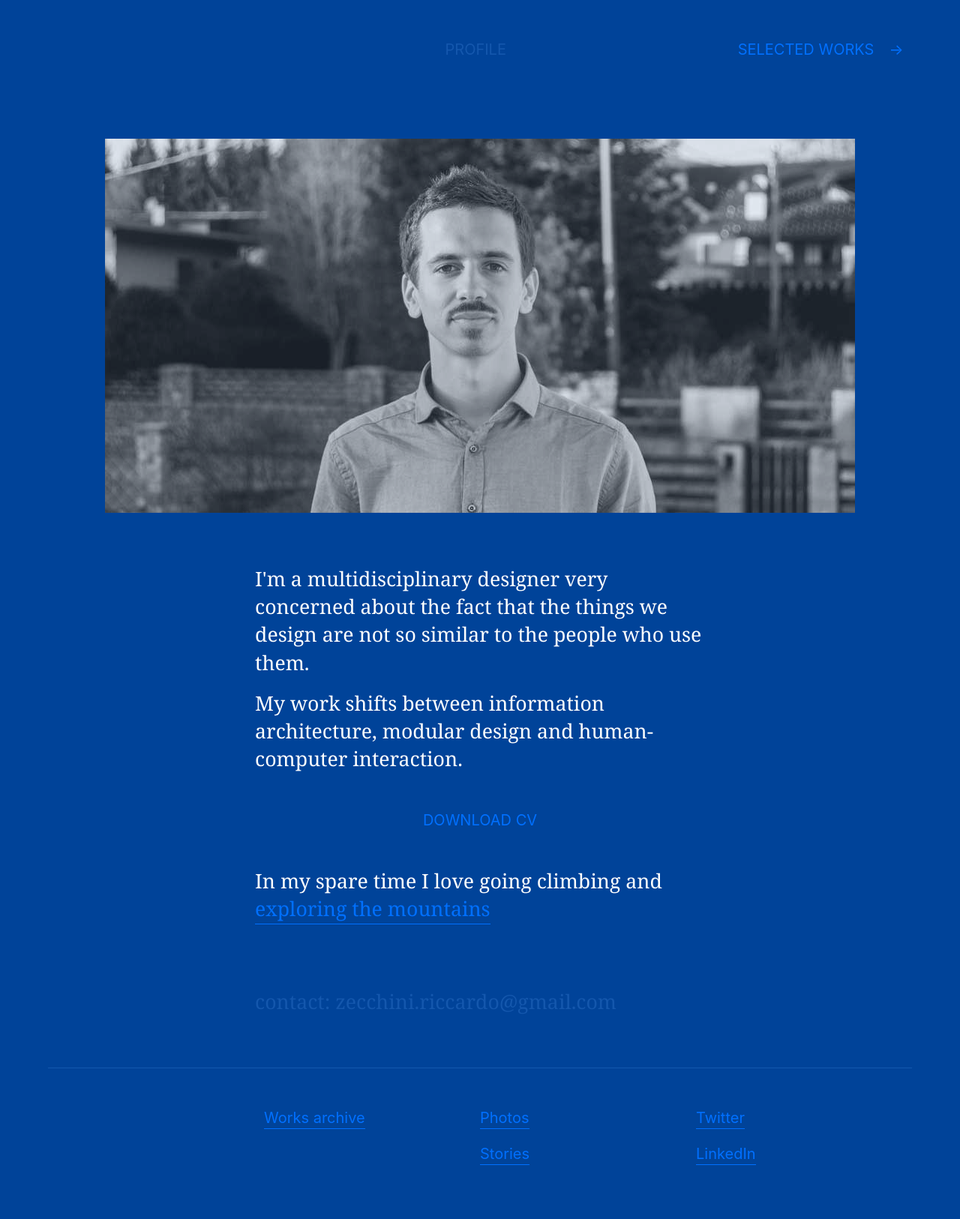
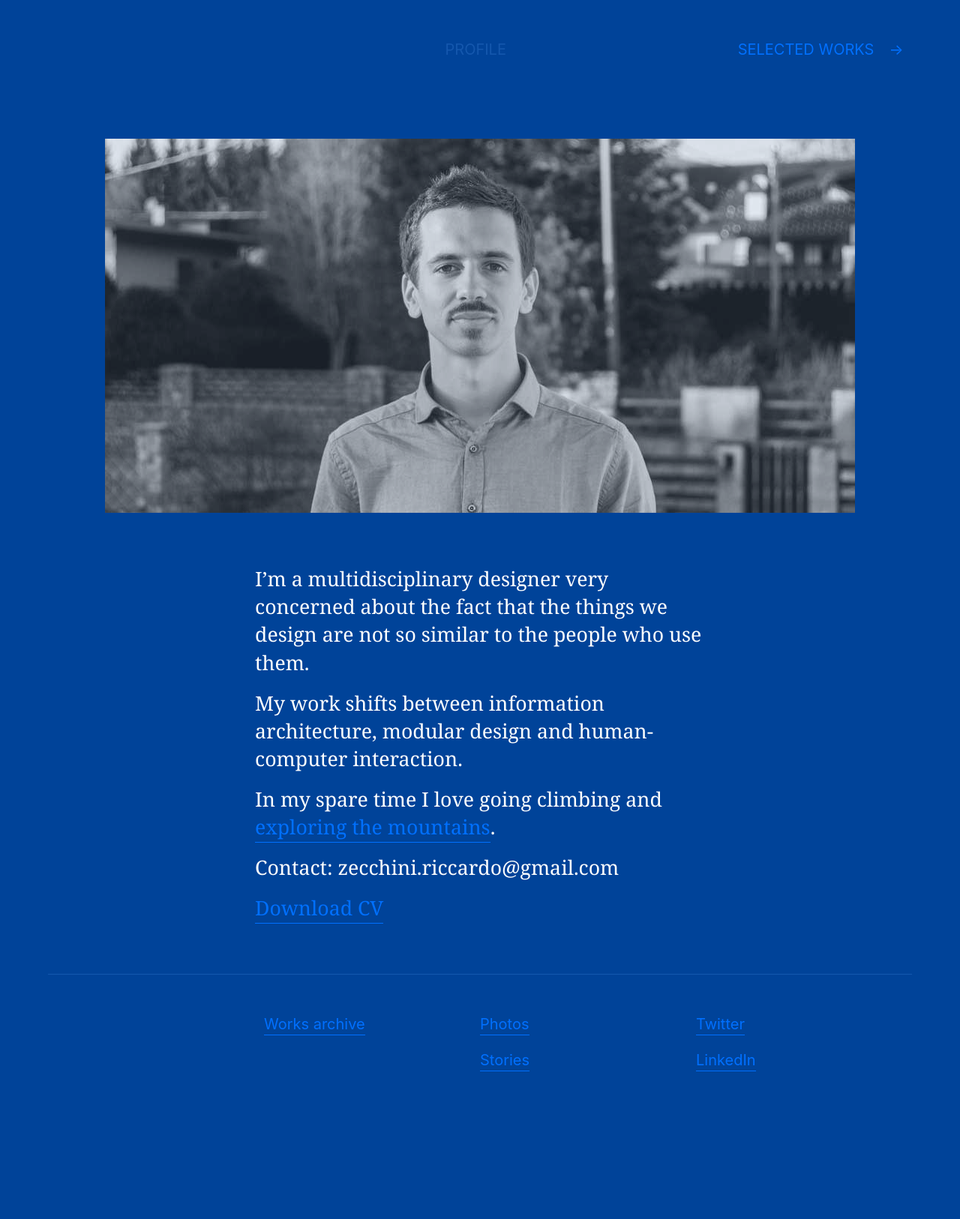
Before and after one commit to rzecchini/riccardozecchini.com, a Jekyll site: the page built from _pages/profile.html, in a window 1280 px wide. Shown: the whole page at 75% size. Built offline with Jekyll 4.4.1, drawn with Linux system fonts in a browser that asks for light colours; nearby versions of some CDN libraries; after the commit the page ends 1501 px from its top, so only the background shows below that.

Commit message:
edit profile style

```diff
--- a/_pages/profile.html
+++ b/_pages/profile.html
@@ -8,14 +8,11 @@ title: Profile
 	</figure>
 
 	<div class="profile-about">
-		<p>I'm a multidisciplinary designer very concerned about the fact that the things we design are not so similar to the people who use them.</p>
+		<p>I’m a multidisciplinary designer very concerned about the fact that the things we design are not so similar to the people who use them.</p>
 		<p>My work shifts between information architecture, modular design and human-computer interaction.</p>
-		<p class="profile-cv"><a href="/assets/riccardo-zecchini-cv.pdf">Download CV</a>
+		<p>In my spare time I love going climbing and <a href="https://www.flickr.com/photos/picre" target="_blank">exploring the mountains</a>.
 		</p>
-		<p>In my spare time I love going climbing and <a href="https://www.flickr.com/photos/picre" target="_blank">exploring the mountains</a>
-		</p>
-		<p class="gintouch">
-			contact: zecchini.riccardo@gmail.com
-		</p>
+		<p>Contact: zecchini.riccardo@gmail.com</p>
+		<p><a href="/assets/riccardo-zecchini-cv.pdf">Download CV</a></p>
 	</div>
 </div>
--- a/_sass/_layout.scss
+++ b/_sass/_layout.scss
@@ -236,10 +236,6 @@
     transition: all 0.2s ease-in-out;
 }
 
-.profile-cv {
-    padding: golden-ratio(1) 0;
-}
-
 // Footer
 .footer {
     padding: golden-ratio(2) 0;
--- a/_sass/_type.scss
+++ b/_sass/_type.scss
@@ -128,7 +128,7 @@
 .nav-thumbs__title {
   margin-top: .5em;
   text-transform: uppercase;
-  font-size: modular-scale(-2);
+  font-size: modular-scale(-1);
   text-align: center;
 }
 
@@ -146,13 +146,3 @@
     font-size: modular-scale(1)
   }
 }
-
-.profile-cv {
-  font-family: $sans;
-  font-size: modular-scale(-1);
-  text-align: center;
-  a {
-    border-bottom: none;
-    text-transform: uppercase;
-  }
-}
```
